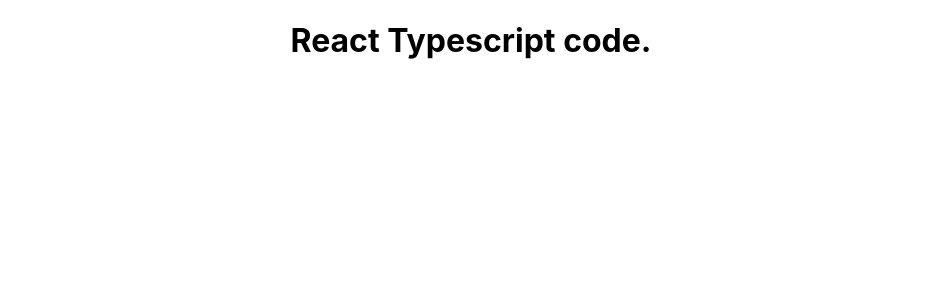
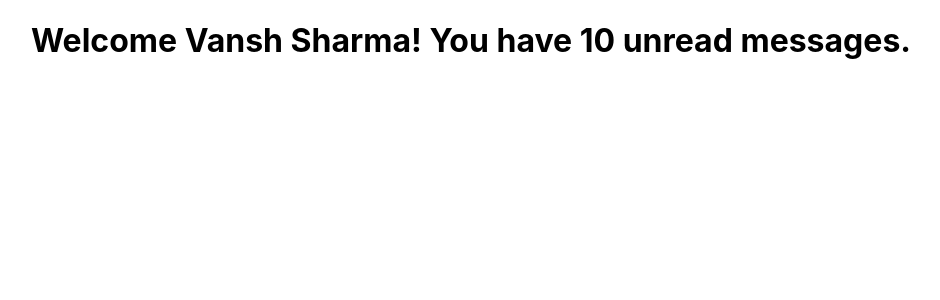
Before and after one commit to VanshSh/react-typescript-demo, a React (Create React App) app: page / in a window 1280 px wide. Shown: the top 300 px of the page, without its empty margins (169-1109 px from the left). Built offline with nearby package versions, Linux system fonts and the light colour scheme.

Commit message:
Greet Component

```diff
--- a/src/App.tsx
+++ b/src/App.tsx
@@ -1,11 +1,12 @@
 import React from 'react'
 import logo from './logo.svg'
 import './App.css'
+import Greet from './components/Greet'
 
 function App() {
     return (
         <div className='App'>
-            <h1>React Typescript code.</h1>
+            <Greet name='Vansh Sharma' messageCount={10} isLoggedIn={true} />
         </div>
     )
 }
--- /dev/null
+++ b/src/components/Greet.tsx
@@ -0,0 +1,18 @@
+import React from 'react'
+
+type GreetProps = {
+    name: string
+    messageCount: number
+    isLoggedIn: boolean
+}
+const Greet = (props: GreetProps) => {
+    return (
+        <h1>
+            {props.isLoggedIn
+                ? `Welcome ${props.name}! You have ${props.messageCount} unread messages.`
+                : 'Please sign in.'}
+        </h1>
+    )
+}
+
+export default Greet
```
